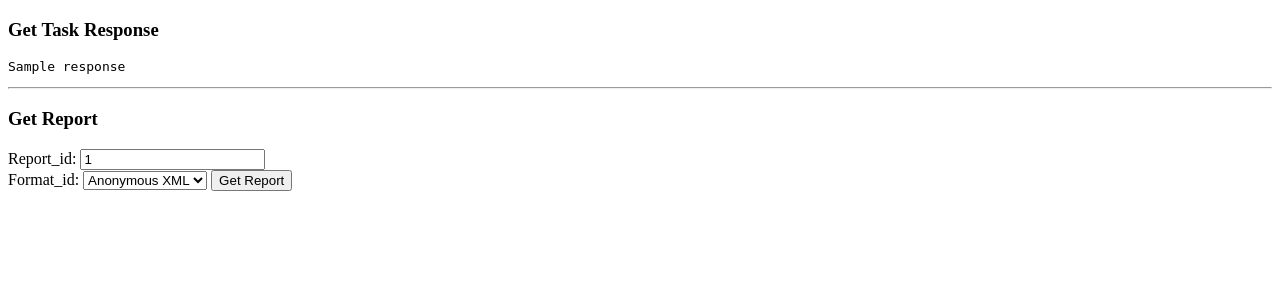
After one commit to hsuantishih/scanning-platform, a Flask app: template apps/templates/get_tasks.html in a window 1280 px wide. The commit adds this page. Shown: the top 300 px of the page. Run offline with Flask 3, Linux system fonts and the light colour scheme; the template is opened without the code that fills it: most values are stand-ins (such as "Sample title", 1, 10 or a date in 2020).

Commit message:
Build up the whole router of scanning

```diff
--- a/apps/app.py
+++ b/apps/app.py
@@ -30,7 +30,7 @@ def send_command(command):
         # 此file object，沒有EOF，觀察XML的最後標籤，判斷break
         if line[0] == '<' and line[1] == '/':
             break
-        elif line[-2] == '>' and line[-3] == '/':
+        elif line[-2] == '>' and line[-3] == '/' and line[0] != ' ':
             break
 
     return response
@@ -53,7 +53,6 @@ def get_version():
         session['target'] = target
         return redirect(url_for("create_target"))
 
-
 @app.route('/create_target', methods=['GET', 'POST'])
 def create_target():
     if request.method == 'GET':
@@ -62,7 +61,7 @@ def create_target():
         session['target_response'] = send_command(target)
         root = ET.fromstring(session['target_response'])
         session['target_id'] = root.get('id')
-        return render_template("create_target.html", target_response=session['target_response'], id=session['target_id'])
+        return render_template("create_target.html", target_response=session['target_response'], target_id=session['target_id'])
     elif request.method == 'POST':
         name = request.form['name']
         target_id = request.form['target_id']
@@ -78,8 +77,8 @@ def create_task():
         session.pop('task', None)
         session['task_response'] = send_command(task)
         root = ET.fromstring(session['task_response'])
-        session['id'] = root.get('id')
-        return render_template('create_task.html', task_response=session['task_response'], id=session['id'])
+        session['task_id'] = root.get('id')
+        return render_template('create_task.html', task_response=session['task_response'], task_id=session['task_id'])
     elif request.method == 'POST':
         task_id = request.form['task_id']
         start_task = "<start_task task_id=\"{}\"/>".format(task_id)
@@ -88,14 +87,37 @@ def create_task():
 
 @app.route('/start_task', methods=['GET', 'POST'])
 def start_task():
-    start_task = session['start_task']
-    session.pop('start_task', None)
-    session['start_task_response'] = send_command(start_task)
-    return render_template('start_task.html', response=session['start_task_response'])
+    if request.method == 'GET':
+        start_task = session['start_task']
+        session.pop('start_task', None)
+        session['start_task_response'] = send_command(start_task)
+        root = ET.fromstring(session['start_task_response'])
+        session['report_id'] = root.find('report_id').text
+        return render_template('start_task.html', response=session['start_task_response'], task_id=session['task_id'])
+    elif request.method == 'POST':
+        task_id = request.form['task_id']
+        get_tasks = "<get_tasks task_id=\"{}\"/>".format(task_id)
+        session['get_tasks'] = get_tasks
+        return redirect(url_for("get_tasks"))
 
-# get_tasks
+@app.route('/get_tasks', methods=['GET', 'POST'])
+def get_tasks():
+    if request.method == 'GET':
+        get_tasks = session['get_tasks']
+        session['get_tasks_response'] = send_command(get_tasks)
+        return render_template('get_tasks.html', response=session['get_tasks_response'], report_id = session['report_id'])
+    elif request.method == 'POST':
+        report_id = request.form['report_id']
+        format_id = request.form['format_id']
+        get_reports = "<get_reports report_id=\"f747cc16-1e55-4fd1-a566-dde7ec56328d\" format_id=\"\"/>".format(report_id)
+        session['get_reports'] = get_reports
+        return redirect(url_for("get_reports"))
 
-# get_reports
+@app.route('/get_reports', methods=['GET', 'POST'])
+def get_reports():
+    get_reports = session['get_reports']
+    session['get_reports_response'] = send_command(get_reports)
+    return render_template('get_reports.html', reponse=session['get_reports_response'])
 
 if __name__ == '__main__':
     app.run()
--- a/apps/templates/create_target.html
+++ b/apps/templates/create_target.html
@@ -16,7 +16,7 @@
         <input type="text" name="name" id="name">
         <br>
         <label for="target_id">Target_id:</label>
-        <input type="text" name="target_id" id="target_id" placeholder="{{ id }}" value="{{ id }}">
+        <input type="text" name="target_id" id="target_id" placeholder="{{ target_id }}" value="{{ target_id }}">
         <br>
         <label for="config_id">Config_id:</label>
         <select name="config_id">
--- a/apps/templates/create_task.html
+++ b/apps/templates/create_task.html
@@ -13,7 +13,7 @@
     <h3>Start Task</h3>
     <form method="post">
         <label for="task_id">Task_id:</label>
-        <input type="text" name="task_id" id="task_id" value="{{ id }}"placeholder="{{ id }}">
+        <input type="text" name="task_id" id="task_id" value="{{ task_id }}" placeholder="{{ task_id }}">
         <br>
         <input type="submit" value="Start Task">
     </form>
--- /dev/null
+++ b/apps/templates/get_tasks.html
@@ -0,0 +1,30 @@
+<!DOCTYPE html>
+<html lang="en">
+<head>
+    <meta charset="UTF-8">
+    <meta http-equiv="X-UA-Compatible" content="IE=edge">
+    <meta name="viewport" content="width=device-width, initial-scale=1.0">
+    <title>Get Task</title>
+</head>
+<body>
+    <h3>Get Task Response</h3>
+    <pre>{{ response }}</pre>
+    <hr>
+    <h3>Get Report</h3>
+    <form method="post">
+        <label for="report_id">Report_id:</label>
+        <input type="text" name="report_id" id="report_id" value="{{ report_id }}" placeholder="{{ report_id }}">
+        <br>
+        <label for="format_id">Format_id:</label>
+        <select name="format_id">
+            <option value="5057e5cc-b825-11e4-9d0e-28d24461215b">Anonymous XML</option>
+            <option value="c1645568-627a-11e3-a660-406186ea4fc5">CSV Results</option>
+            <option value="77bd6c4a-1f62-11e1-abf0-406186ea4fc5">ITG</option>
+            <option value="c402cc3e-b531-11e1-9163-406186ea4fc5">PDF</option>
+            <option value="a3810a62-1f62-11e1-9219-406186ea4fc5">TXT</option>
+            <option value="a994b278-1f62-11e1-96ac-406186ea4fc5">XML</option>
+        </select>
+        <input type="submit" value="Get Report">
+    </form>
+</body>
+</html>
```
Also changed, not shown: apps/templates/get_reports.html (added, +15 -0 lines), apps/templates/start_task.html (+7 -0 lines), apps/test.py (+13 -5 lines), 1 other file.
